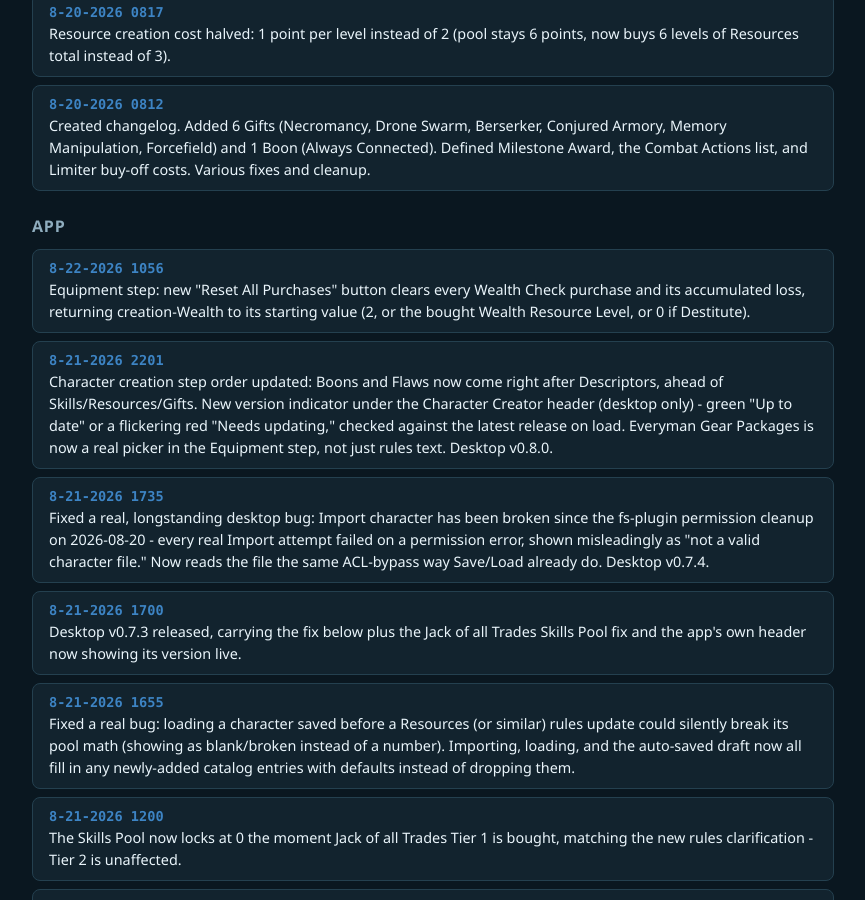
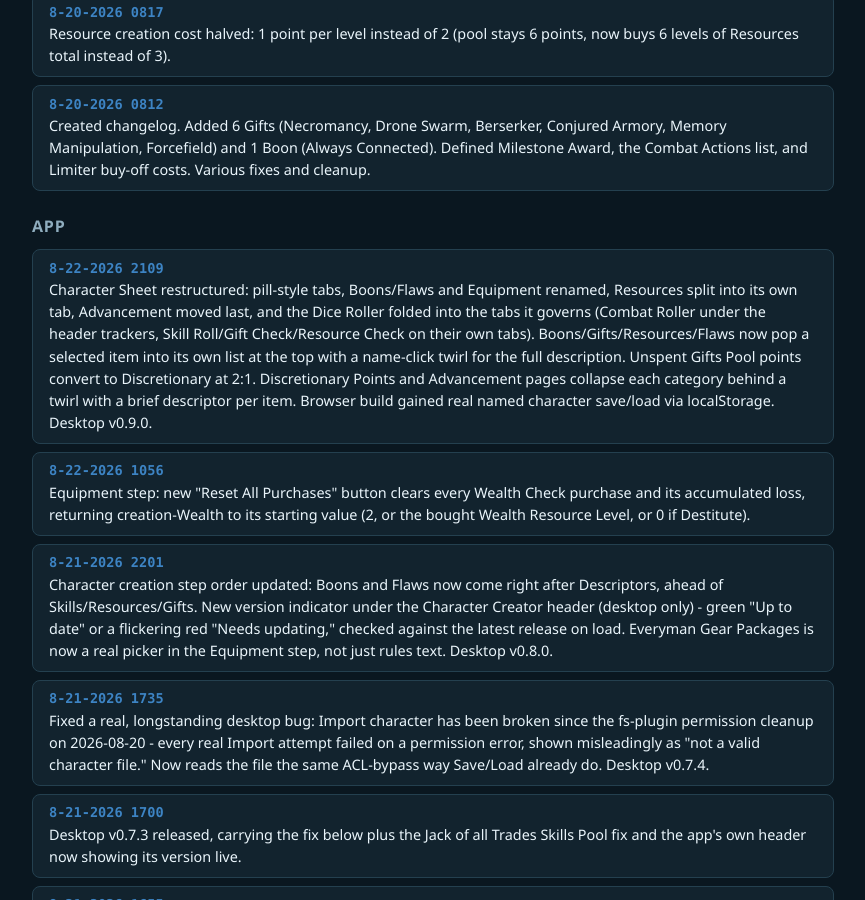
Before and after one commit to feralucce/20_Below, a Jekyll site: the page docs/changelog.html, which Jekyll copies as it is, in a window 1280 px wide and 900 px high, scrolled down 1642 px. Shown: the whole window, without its empty margins (207-1072 px from the left). Built offline with Jekyll 4.4.1, drawn with Linux system fonts in a browser that asks for light colours.

Commit message:
Update landing page and changelog for desktop v0.9.0
Co-Authored-By: Claude Sonnet 5 <noreply@anthropic.com>

```diff
--- a/docs/changelog.html
+++ b/docs/changelog.html
@@ -160,6 +160,10 @@
   <h3 class="changelog-heading">App</h3>
   <ul class="changelog-list">
     <li class="changelog-entry">
+      <span class="changelog-date">8-22-2026 2109</span>
+      <span class="changelog-text">Character Sheet restructured: pill-style tabs, Boons/Flaws and Equipment renamed, Resources split into its own tab, Advancement moved last, and the Dice Roller folded into the tabs it governs (Combat Roller under the header trackers, Skill Roll/Gift Check/Resource Check on their own tabs). Boons/Gifts/Resources/Flaws now pop a selected item into its own list at the top with a name-click twirl for the full description. Unspent Gifts Pool points convert to Discretionary at 2:1. Discretionary Points and Advancement pages collapse each category behind a twirl with a brief descriptor per item. Browser build gained real named character save/load via localStorage. Desktop v0.9.0.</span>
+    </li>
+    <li class="changelog-entry">
       <span class="changelog-date">8-22-2026 1056</span>
       <span class="changelog-text">Equipment step: new "Reset All Purchases" button clears every Wealth Check purchase and its accumulated loss, returning creation-Wealth to its starting value (2, or the bought Wealth Resource Level, or 0 if Destitute).</span>
     </li>
--- a/index.html
+++ b/index.html
@@ -139,8 +139,8 @@
     <a href="app/index.html" target="_blank" rel="noopener">Open the Character Creator &rarr;</a>
   </div>
   <div class="cta">
-    <a href="https://github.com/feralucce/20_Below/releases/download/v0.8.0/20-below-desktop_0.8.0_x64-setup.exe">Download Desktop App (Windows) &rarr;</a>
-    <p class="cta-meta">v0.8.0 &middot; Last updated 2026-08-21 10:01 PM</p>
+    <a href="https://github.com/feralucce/20_Below/releases/download/v0.9.0/20-below-desktop_0.9.0_x64-setup.exe">Download Desktop App (Windows) &rarr;</a>
+    <p class="cta-meta">v0.9.0 &middot; Last updated 2026-08-22 09:09 PM</p>
   </div>
 
   <h2>Start Here</h2>
```
